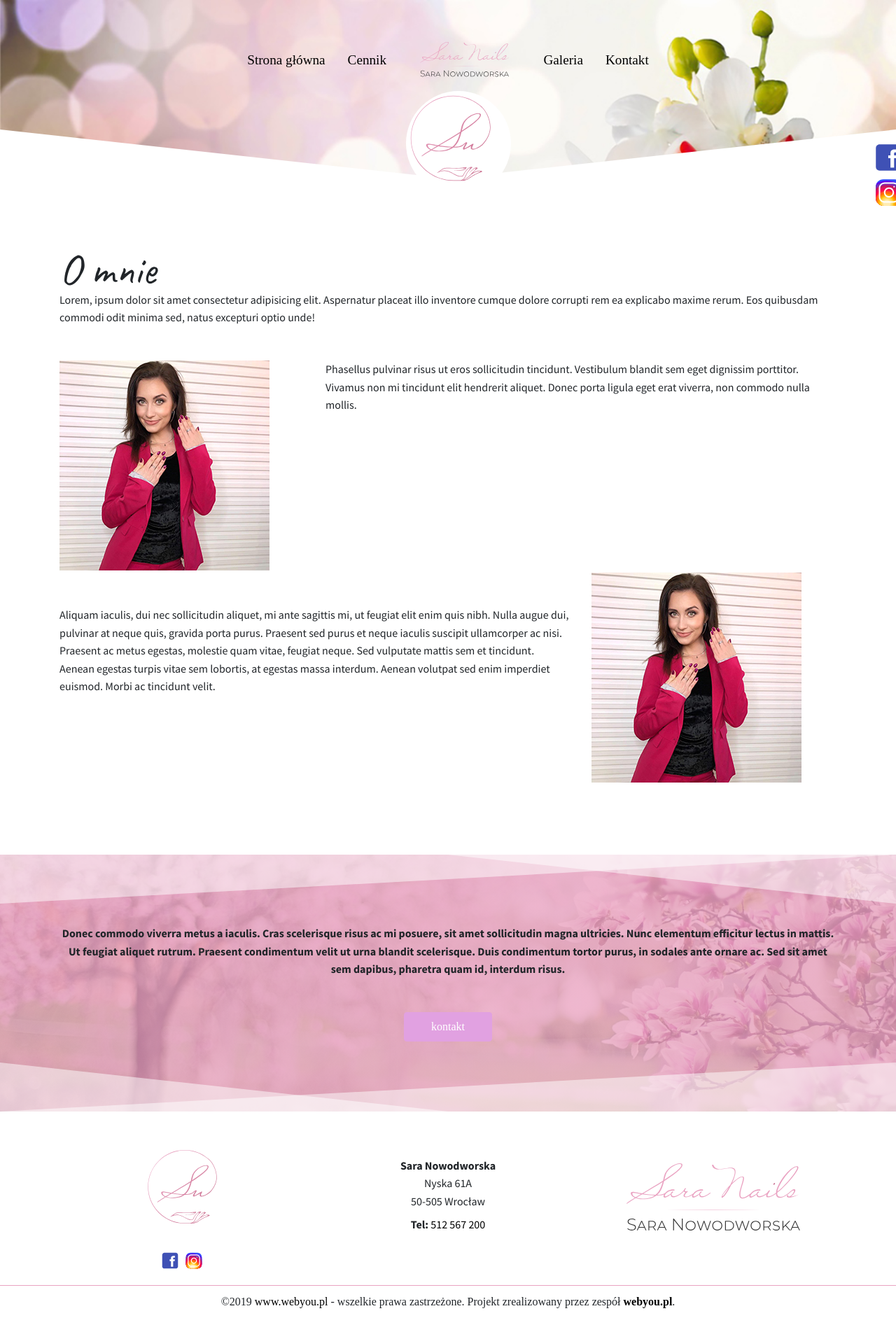
After one commit to webyou-pl/Sara, a PHP site: page /subpages/o-mnie.php in a window 1280 px wide. The commit adds this page. Shown: the whole page at 70% size. Run offline with PHP 8.4, Linux system fonts and the light colour scheme; some libraries are stand-ins or nearby versions.

Commit message:
poprawki

```diff
--- a/js/main.js
+++ b/js/main.js
@@ -8,7 +8,7 @@
 
 // zmniejszanie nav
 const menu = document.getElementById('menu');
-const heightMenu = menu.offsetHeight;
+const heightMenu = 10;
 
 document.addEventListener('scroll', function(){
     let yOffset = window.pageYOffset;
@@ -21,6 +21,17 @@ document.addEventListener('scroll', function(){
         menu.classList.remove('scroll-nav');
     }
 } );
+window.onload = function() {
+    let yOffset = window.pageYOffset;
+
+    if(yOffset >= heightMenu){
+        menu.classList.add('scroll-nav');
+    }
+
+    if(yOffset < heightMenu){
+        menu.classList.remove('scroll-nav');
+    }
+};
 
 // efekt liczb
 if (document.querySelector('[data-counter]')) {
--- a/scss/base/base.scss
+++ b/scss/base/base.scss
@@ -6,7 +6,9 @@ body > main {
 	p{
 		font-size: 1rem;
 	}
+
 }
+
 
 footer#footer{
 	padding-top: 20px;
--- a/scss/base/forms.scss
+++ b/scss/base/forms.scss
@@ -24,7 +24,8 @@ form{
 			width: 100%;
 			min-height: 30px;
 			background-color: rgba($primary,.1);
-
+			z-index: 1;
+			position: relative;
 			padding: 1rem 1rem;
 			border: 0;
 			font-size: 1rem;
--- a/structure/template.php
+++ b/structure/template.php
@@ -40,14 +40,14 @@ $nav_menu = '
     <nav id="menu" class="">
         <ul>
             <li><a href="'.$address.'/index.php">Strona główna</a></li>
-            <li><a href="'.$address.'/subpages/o-mnie.php">O mnie</a></li>
+            <!-- <li><a href="'.$address.'/subpages/o-mnie.php">O mnie</a></li> -->
             <li><a href="'.$address.'/subpages/cennik.php">Cennik</a></li>
             <li class="logo-menu">
                 <a href="'.$address.'/index.php">
                     <img src="'.$address.'/images/logo-sara.svg" alt="logo Sara Nowodworska">
                 </a>
             </li>
-            <li><a href="'.$address.'/subpages/promocje.php">Promocje</a></li>
+            <!-- <li><a href="'.$address.'/subpages/promocje.php">Promocje</a></li> -->
             <li><a href="'.$address.'/subpages/galeria.php">Galeria</a></li>
             <li><a href="'.$address.'/subpages/kontakt.php">Kontakt</a></li>
         </ul>
--- /dev/null
+++ b/subpages/o-mnie.php
@@ -0,0 +1,43 @@
+<?php
+    require_once '../structure/template.php';
+?>
+<!doctype html>
+<html lang="pl">
+    <?php echo $template_start_head; ?>
+    <title>O mnie</title>
+    <?php echo $template_end_head; ?>
+    <body>
+        <header id="header">
+            <?php echo $nav_menu; ?>
+            <?php echo $breadcrumbs; ?>
+        </header>
+        <main>
+            <div class="container">
+                <h1>O mnie</h1>
+                <p>Lorem, ipsum dolor sit amet consectetur adipisicing elit. Aspernatur placeat illo inventore cumque dolore corrupti rem ea explicabo maxime rerum. Eos quibusdam commodi odit minima sed, natus excepturi optio unde!</p>
+
+                <div class="mt-5 row">
+                    <div class="col-4">
+                        <img src="../images/o-mnie/Nowodworska-Sara.jpg" alt="">
+                    </div>
+                    <div class="col-8">
+                        <p>Phasellus pulvinar risus ut eros sollicitudin tincidunt. Vestibulum blandit sem eget dignissim porttitor. Vivamus non mi tincidunt elit hendrerit aliquet. Donec porta ligula eget erat viverra, non commodo nulla mollis.</p>
+                    </div>
+                    <div class="col-8 mt-5">
+                        <p>Aliquam iaculis, dui nec sollicitudin aliquet, mi ante sagittis mi, ut feugiat elit enim quis nibh. Nulla augue dui, pulvinar at neque quis, gravida porta purus. Praesent sed purus et neque iaculis suscipit ullamcorper ac nisi. Praesent ac metus egestas, molestie quam vitae, feugiat neque. Sed vulputate mattis sem et tincidunt. Aenean egestas turpis vitae sem lobortis, at egestas massa interdum. Aenean volutpat sed enim imperdiet euismod. Morbi ac tincidunt velit.</p>
+                    </div>
+                    <div class="col-4">
+                            <img src="../images/o-mnie/Nowodworska-Sara.jpg" alt="">
+                    </div>
+                </div>
+            </div>
+
+        </main>
+        <?php
+        echo $cta;
+        echo $footer;
+        echo $template_copyright;
+        echo $socialMedia_fix;
+        echo $template_end_body;
+        ?>
+</html>
```
Also changed, not shown: subpages/nazwa.php (deleted, +0 -27 lines), build/main.css, images/o-mnie/Nowodworska-Sara.jpg (added).
